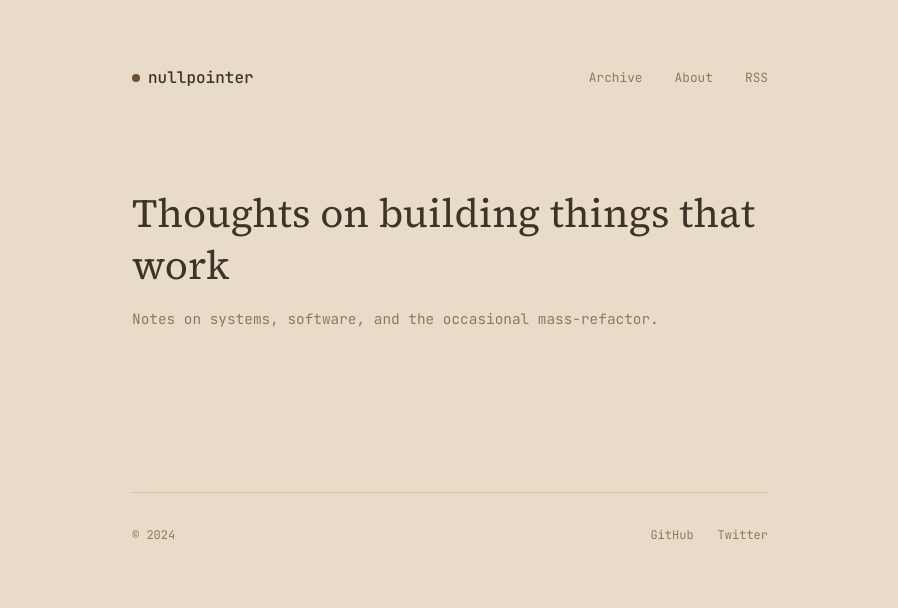
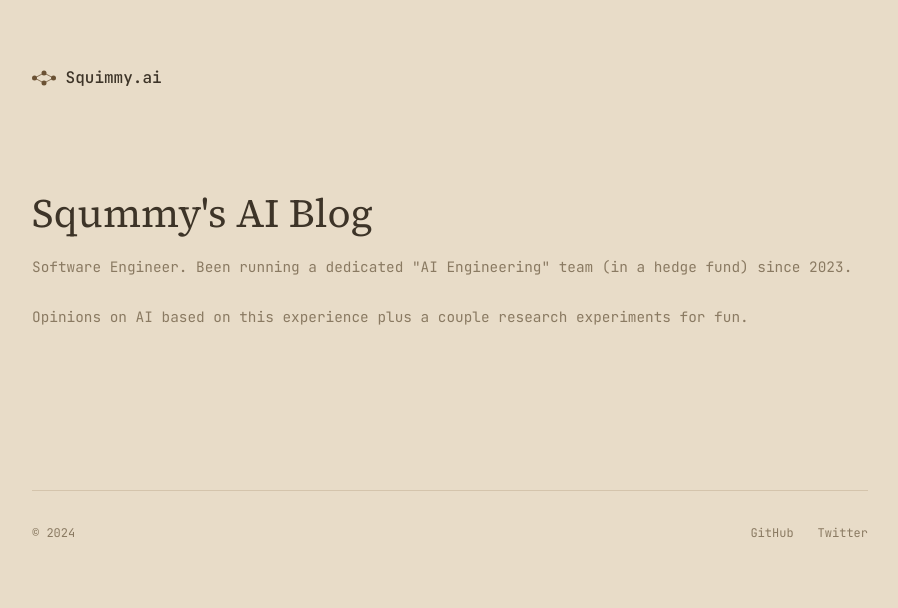
Before and after one commit to squimmyai/squimmyai.github.io, a Python web app: template templates/index.html in a window 1280 px wide. Shown: the top 608 px of the page, without its empty margins (190-1088 px from the left). Run offline with Jinja, Linux system fonts and the light colour scheme; the template is opened without the code that fills it, so the values that code supplies are empty.

Commit message:
Improve formatting

```diff
--- a/templates/index.html
+++ b/templates/index.html
@@ -3,7 +3,7 @@
 <head>
   <meta charset="UTF-8">
   <meta name="viewport" content="width=device-width, initial-scale=1.0">
-  <title>nullpointer</title>
+  <title>squimmy.ai</title>
   <link rel="preconnect" href="https://fonts.googleapis.com">
   <link rel="preconnect" href="https://fonts.gstatic.com" crossorigin>
   <link href="https://fonts.googleapis.com/css2?family=JetBrains+Mono:wght@400;500&family=Source+Serif+4:wght@400;600&display=swap" rel="stylesheet">
@@ -35,7 +35,7 @@
     }
 
     .container {
-      max-width: 700px;
+      max-width: 900px;
       margin: 0 auto;
       padding: 4rem 2rem;
     }
@@ -53,15 +53,21 @@
       font-weight: 500;
       display: flex;
       align-items: center;
-      gap: 0.5rem;
+      gap: 0.6rem;
     }
 
-    .logo::before {
-      content: '';
-      width: 8px;
-      height: 8px;
-      background: var(--accent);
-      border-radius: 50%;
+    .logo-icon {
+      width: 24px;
+      height: 16px;
+    }
+
+    .logo-icon circle {
+      fill: var(--accent);
+    }
+
+    .logo-icon line {
+      stroke: var(--accent);
+      stroke-width: 0.75;
     }
 
     nav {
@@ -169,17 +175,33 @@
 <body>
   <div class="container">
     <header>
-      <div class="logo">nullpointer</div>
+      <div class="logo">
+        <svg class="logo-icon" viewBox="0 0 24 16">
+          <!-- Input node -->
+          <circle cx="2.5" cy="8" r="2.5"/>
+          <!-- Hidden layer (2 vertical) -->
+          <circle cx="12" cy="3" r="2.5"/>
+          <circle cx="12" cy="13" r="2.5"/>
+          <!-- Output node -->
+          <circle cx="21.5" cy="8" r="2.5"/>
+          <!-- Input to hidden -->
+          <line x1="2.5" y1="8" x2="12" y2="3"/>
+          <line x1="2.5" y1="8" x2="12" y2="13"/>
+          <!-- Hidden to output -->
+          <line x1="12" y1="3" x2="21.5" y2="8"/>
+          <line x1="12" y1="13" x2="21.5" y2="8"/>
+        </svg>
+        Squimmy.ai
+      </div>
       <nav>
-        <a href="#">Archive</a>
-        <a href="#">About</a>
-        <a href="#">RSS</a>
       </nav>
     </header>
 
     <section class="hero">
-      <h1>Thoughts on building things that work</h1>
-      <p>Notes on systems, software, and the occasional mass-refactor.</p>
+      <h1>Sqummy's AI Blog</h1>
+      <p>Software Engineer. Been running a dedicated "AI Engineering" team (in a hedge fund) since 2023.</p>
+      <br />
+      <p>Opinions on AI based on this experience plus a couple research experiments for fun.</p>
     </section>
 
     <section class="posts">
```
Also changed, not shown: templates/post.html (+32 -9 lines).
